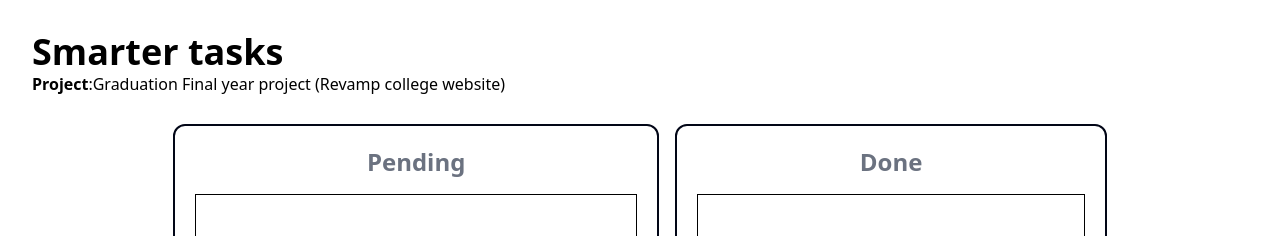
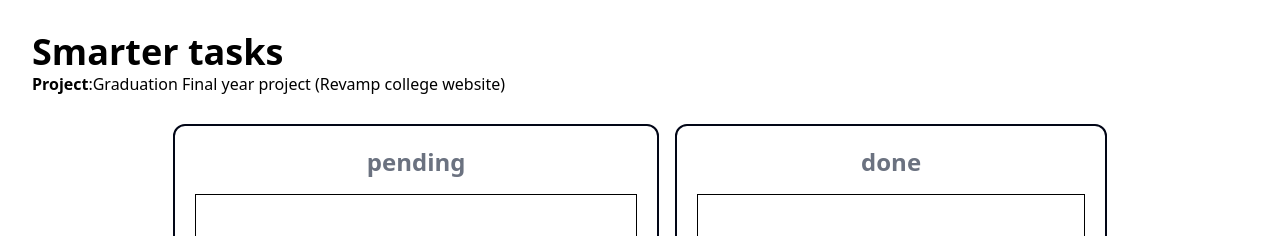
Before and after one commit to Alexjmathew/wd301, a React (Vite) app in the folder hello-react/: page / in a window 1280 px wide. Shown: the top 236 px of the page. Built offline with nearby package versions, Linux system fonts and the light colour scheme.

Commit message:
Update App.jsx

```diff
--- a/hello-react/src/App.jsx
+++ b/hello-react/src/App.jsx
@@ -12,12 +12,12 @@ function App() {
       <Header />
       <div className='flex p-2 m-5 justify-center gap-4'>
         <div className='border-2 border-slate-950 rounded-xl p-3 Pending'>
-          <h2 className='text-2xl font-bold p-2 text-gray-500'>Pending</h2>
+          <h2 className='text-2xl font-bold p-2 text-gray-500'>pending</h2>
           <TaskCard title="Build the website with static content" dueDate="10th April" assigneeName="Rohit S"/>
           <TaskCard title="Add a blog" dueDate="10th April" assigneeName="Rohit S"/>
         </div>
         <div className='border-2 border-slate-950 rounded-xl p-3 Done'>
-          <h2 className='text-2xl font-bold p-2 text-gray-500'>Done</h2>
+          <h2 className='text-2xl font-bold p-2 text-gray-500'>done</h2>
           <TaskCard title="Design the mockup" completedAtDate="10th April" assigneeName="Rohit S"/>
           <TaskCard title="Get the approval from principal" completedAtDate="20th April" assigneeName="Ajay S"/>
         </div>
```
